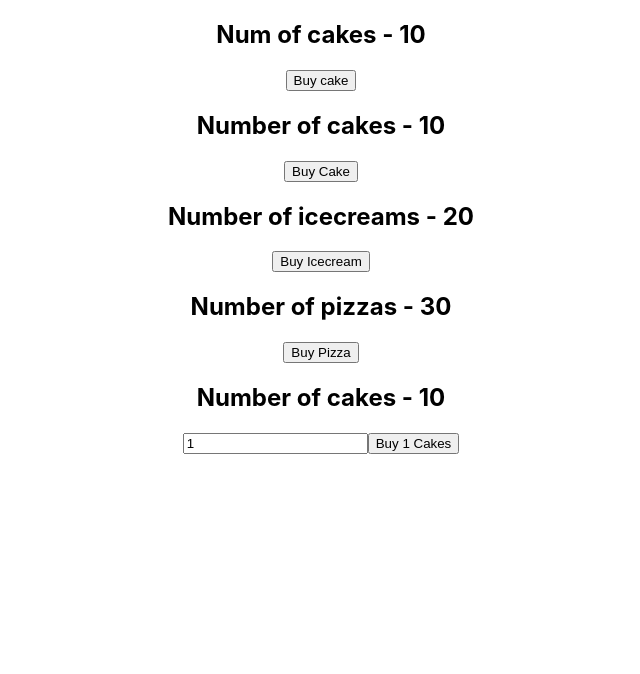
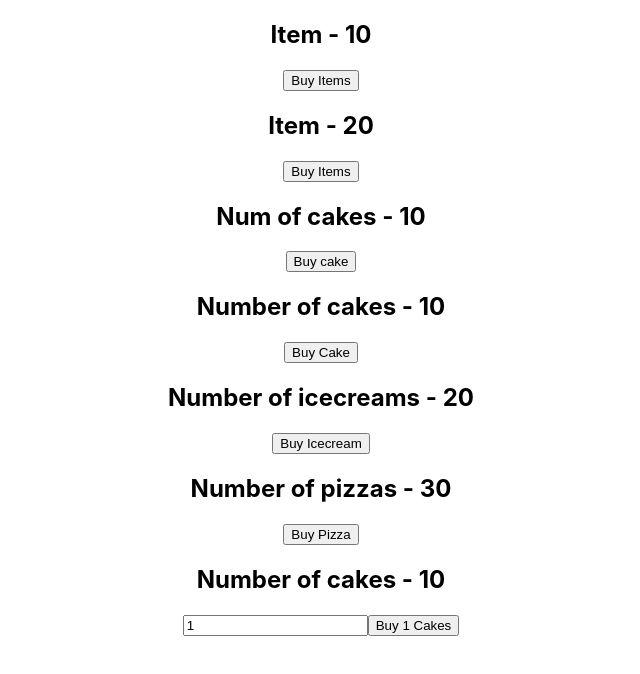
Before and after one commit to SeunOluwa/React-Redux-Tutorial, a React (Create React App) app: page / in a window 1280 px wide. Shown: the top 674 px of the page, without its empty margins (319-959 px from the left). Built offline with nearby package versions, Linux system fonts and the light colour scheme.

Commit message:
map state to props and map dispatch to props

```diff
--- a/src/App.js
+++ b/src/App.js
@@ -7,11 +7,14 @@
 import IceCreamContainer from './components/IceCreamContainer';
 import PizzaContainer from './components/PizzaContainer';
 import NewCakeContainer from './components/NewCakeContainer';
+import ItemContainer from './components/ItemContainer';
 
 function App() {
   return (
     <Provider store={store}>
       <div className="App">
+        <ItemContainer cake />
+        <ItemContainer />
         <HooksCakeContainer />
         <CakeContainer />
         <IceCreamContainer />
--- /dev/null
+++ b/src/components/ItemContainer.js
@@ -0,0 +1,34 @@
+import React from 'react';
+import { connect } from 'react-redux';
+import { buyCake, buyIceCream } from '../redux';
+
+function ItemContainer(props) {
+    return (
+        <div>
+            <h2>Item - {props.item}</h2>
+            <button onClick={props.buyItem}>Buy Items</button>
+        </div>
+    );
+}
+
+const mapStateToProps = (state, ownProps) => {
+    const itemState = ownProps.cake
+        ? state.cake.numOfCakes
+        : state.iceCream.numOfIceCreams
+
+    return {
+        item: itemState
+    }
+}
+
+const mapDispatchToProps = (dispatch, ownProps) => {
+    const dispatchFunction = ownProps.cake
+        ? () => dispatch(buyCake())
+        : () => dispatch(buyIceCream())
+
+    return {
+        buyItem: dispatchFunction
+    }
+}
+
+export default connect(mapStateToProps, mapDispatchToProps)(ItemContainer);
```
